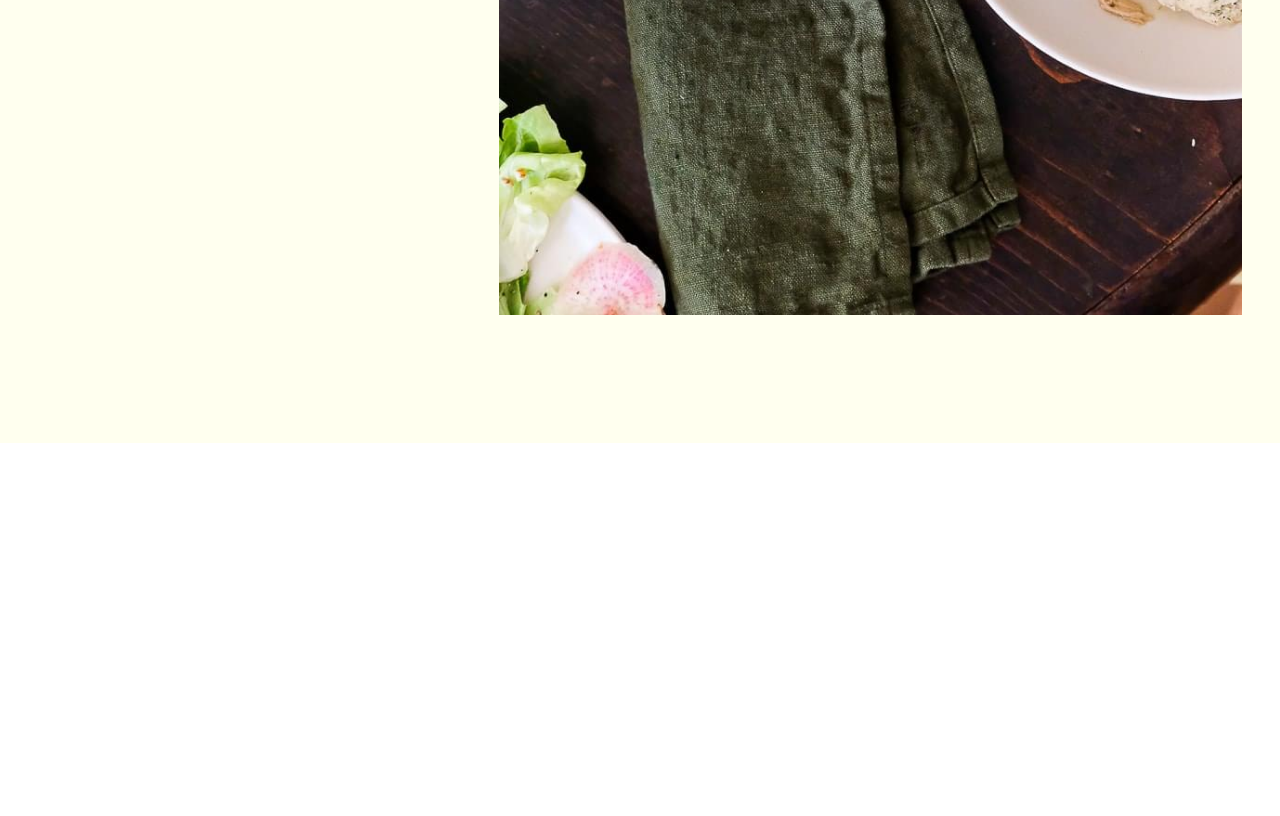
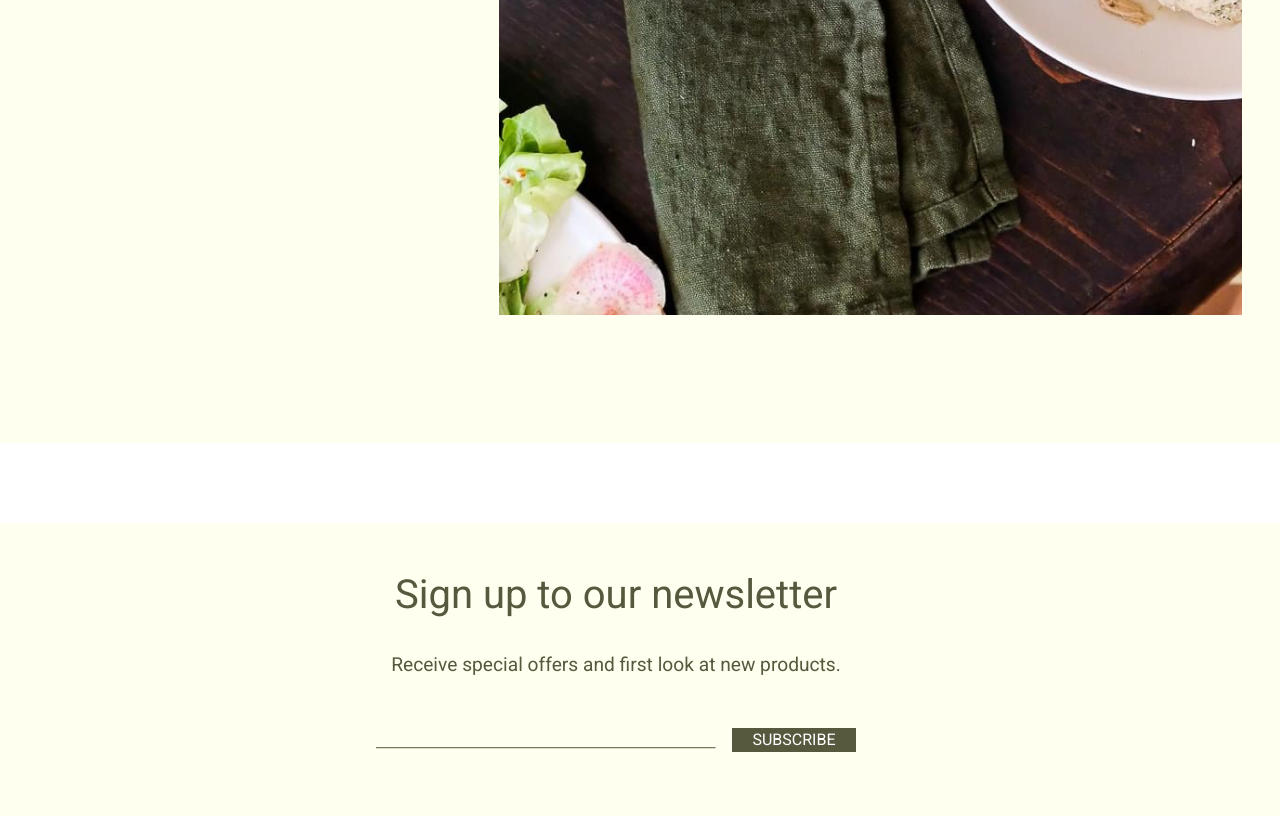
Before and after one commit to MarkhaiOleg/Kinn, a plain HTML site: page index.html in a window 1280 px wide. Shown: the part 4242-5058 px from the top of the page. Before the commit the page ends 4685 px from the top, so only its background shows below. Drawn offline with nearby package versions, Linux system fonts and the light colour scheme; a web font is replaced by a local one.

Commit message:
make section-7

```diff
--- a/index.html
+++ b/index.html
@@ -155,6 +155,28 @@
     </div>
   </section>
 
+  <section class="section-7">
+    <div class="row">
+      <div class="row">
+        <div class="row">
+          <div class="col d-flex flex-column align-items-center">
+            <h2>Sign up to our newsletter</h2>
+            <p>Receive special offers and first look at new products.</p>
+          </div>
+        </div>
+      </div>
+
+      <div class="row">
+        <div class="row">
+          <div class="col d-flex flex-row justify-content-center">
+            <img src="img/section-7-underline.svg" alt="">
+            <button>SUBSCRIBE</button>
+          </div>
+        </div>
+      </div>
+    </div>
+
+  </section>
   <script src="https://cdn.jsdelivr.net/npm/bootstrap@5.1.3/dist/js/bootstrap.bundle.min.js" integrity="sha384-ka7Sk0Gln4gmtz2MlQnikT1wXgYsOg+OMhuP+IlRH9sENBO0LRn5q+8nbTov4+1p" crossorigin="anonymous"></script>
   <script src="https://cdn.jsdelivr.net/npm/@popperjs/core@2.10.2/dist/umd/popper.min.js" integrity="sha384-7+zCNj/IqJ95wo16oMtfsKbZ9ccEh31eOz1HGyDuCQ6wgnyJNSYdrPa03rtR1zdB" crossorigin="anonymous"></script>
   <script src="https://cdn.jsdelivr.net/npm/bootstrap@5.1.3/dist/js/bootstrap.min.js" integrity="sha384-QJHtvGhmr9XOIpI6YVutG+2QOK9T+ZnN4kzFN1RtK3zEFEIsxhlmWl5/YESvpZ13" crossorigin="anonymous"></script>
--- a/style.css
+++ b/style.css
@@ -215,3 +215,35 @@ header a:hover{
 .section-6 img{
  margin-bottom: 3rem;
 }
+
+/*SECTION-7*/
+.section-7{
+    margin-top: 5rem;
+    padding: 3rem 0 3rem 0;
+    color: #56593D;
+    background-color: #FFFFEF;
+}
+.section-7 h2{
+    font-size: 2.5rem;
+    margin: 0rem 0 2rem 0;
+}
+
+.section-7 p {
+    font-size: 1.2rem;
+    margin-bottom: 3rem;
+}
+
+.section-7 button{
+    width: 10%;
+    margin-left: 1rem;
+    margin-bottom: 1rem;
+    background-color: #56593D;
+    color: #fff;
+    border: none;
+}
+
+.section-7 button:hover{
+    color: #000;
+    background-color: #fff;
+    cursor: pointer;
+}
```
Also changed, not shown: img/section-7-underline.svg (added).
